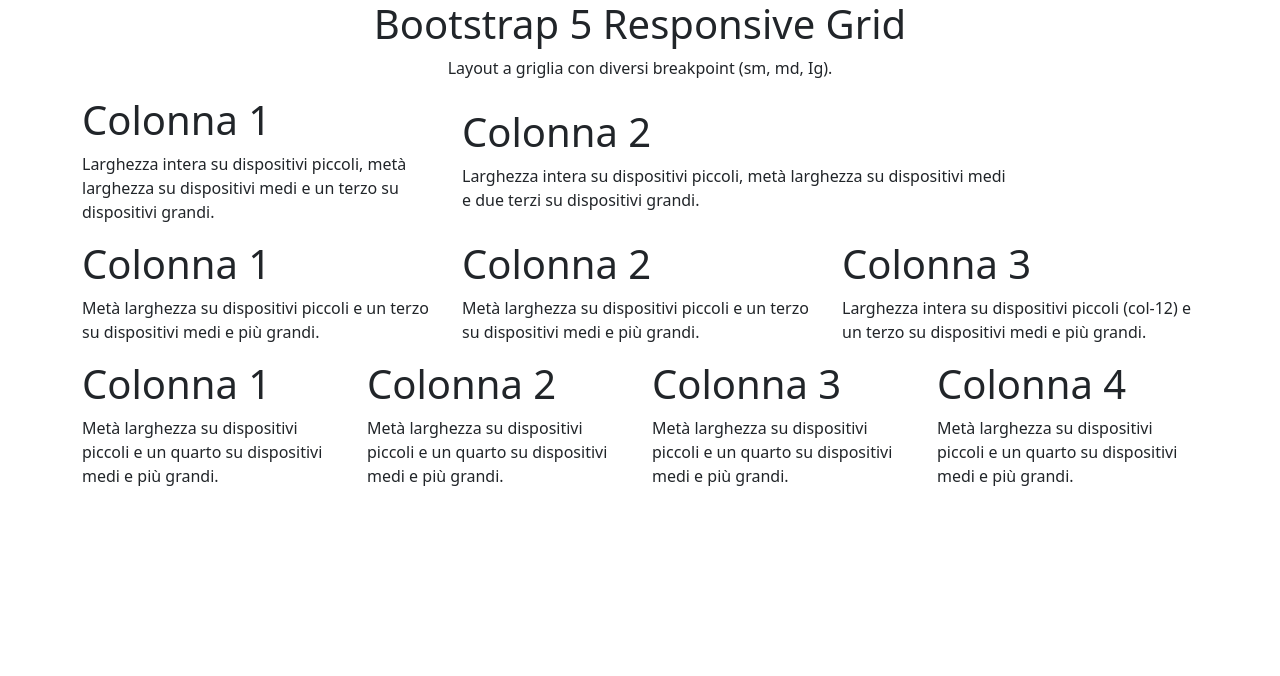
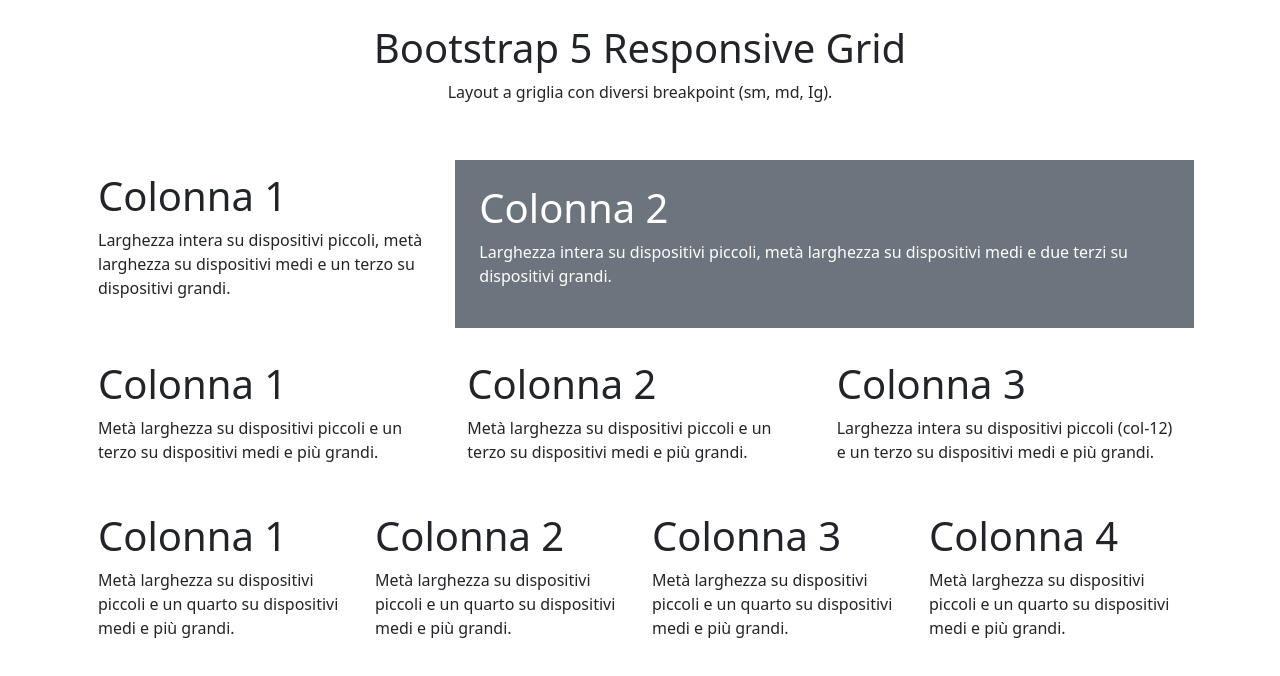
Before and after one commit to valevurro/htmlcss-bootstrap-layout, a plain HTML site: page index.html in a window 1280 px wide. Drawn offline with nearby package versions, Linux system fonts and the light colour scheme.

Commit message:
Add spacing and color

```diff
--- a/index.html
+++ b/index.html
@@ -3,25 +3,25 @@
 <head>
     <meta charset="UTF-8">
     <meta name="viewport" content="width=device-width, initial-scale=1.0">
-    <title>Document</title>
+    <title>Bootstrap Grid Layout</title>
     <link href="https://cdn.jsdelivr.net/npm/bootstrap@5.3.7/dist/css/bootstrap.min.css" rel="stylesheet" integrity="sha384-LN+7fdVzj6u52u30Kp6M/trliBMCMKTyK833zpbD+pXdCLuTusPj697FH4R/5mcr" crossorigin="anonymous">
 </head>
 <body>
 
     <header>
-        <div class="container text-center">
+        <div class="container text-center p-4">
             <h1>Bootstrap 5 Responsive Grid</h1>
             <p>Layout a griglia con diversi breakpoint (sm, md, Ig).</p>
         </div>
     </header>
 
     <div class="container text-left">
-        <div class="row align-items-center gy-3">
+        <div class="row align-items-center p-3">
             <div class="col-4">
                 <h1>Colonna 1</h1>
                  <p>Larghezza intera su dispositivi piccoli, metà larghezza su dispositivi medi e un terzo su dispositivi grandi.</p>
             </div>
-            <div class="col-6 text-light-bg-subtle">
+            <div class="col-8 text-bg-secondary p-4">
                 <h1>Colonna 2</h1>
                 <p>Larghezza intera su dispositivi piccoli, metà larghezza su dispositivi medi e due terzi su dispositivi
                 grandi.</p>
@@ -30,7 +30,7 @@
     </div>
 
     <div class="container text-left">
-        <div class="row align-items-center gy-3">
+        <div class="row align-items-center p-3">
             <div class="col-4">
                 <h1>Colonna 1</h1>
                 <p>Metà larghezza su dispositivi piccoli e un terzo su dispositivi medi e più grandi.</p>
@@ -47,7 +47,7 @@
     </div>
 
     <div class="container text-left">
-        <div class="row align-items-center gy-3">
+        <div class="row align-items-center p-3">
             <div class="col-3">
                 <h1>Colonna 1</h1>
                 <p>Metà larghezza su dispositivi piccoli e un quarto su dispositivi
```
